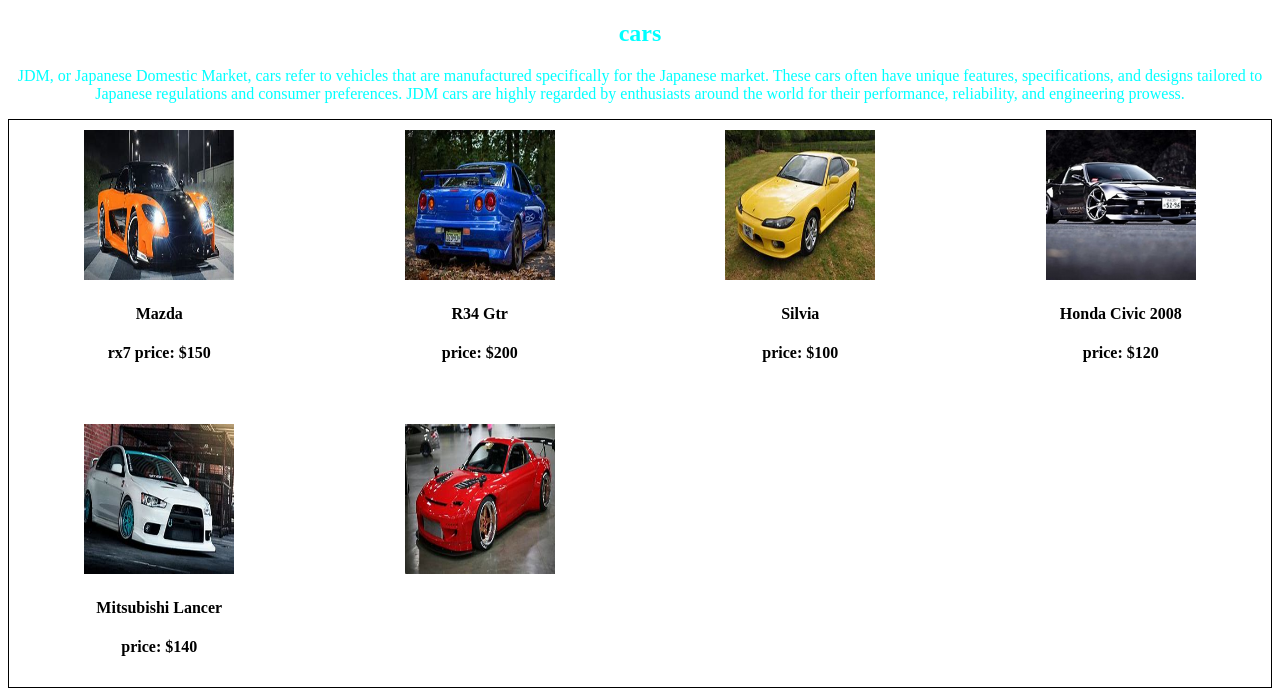
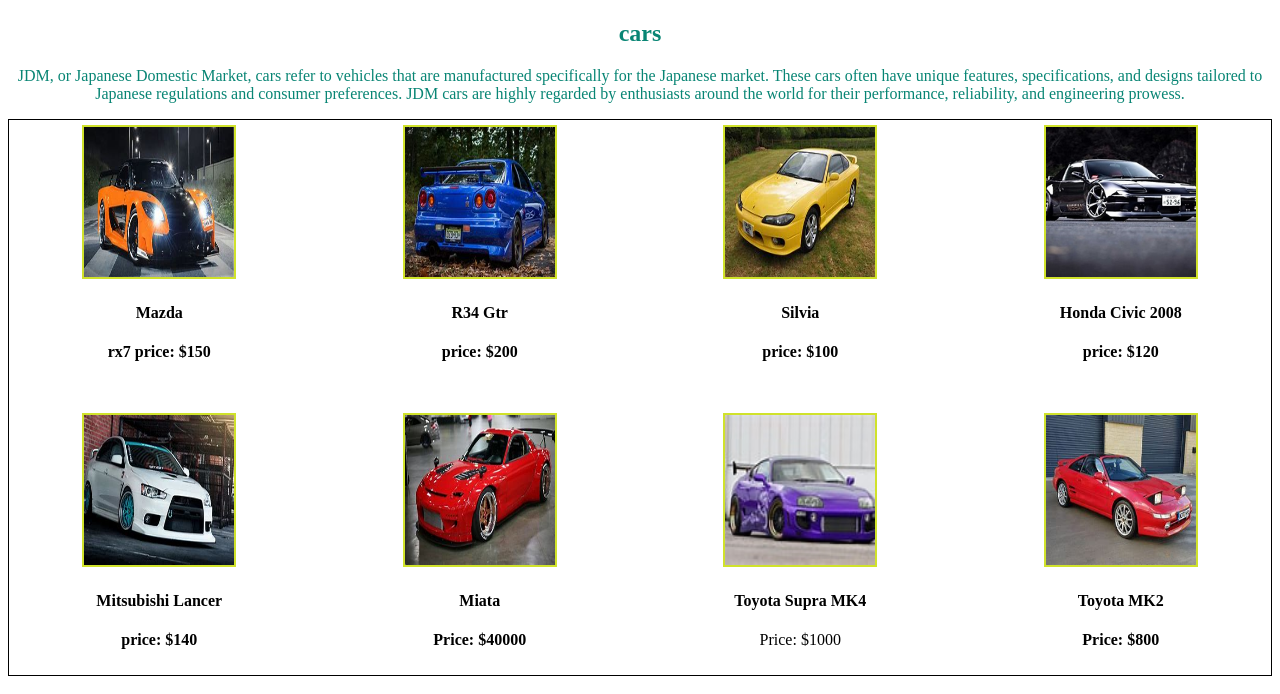
Before and after one commit to Rehanmominn/new-cars-task, a plain HTML site: page project.html in a window 1280 px wide. Drawn offline with Linux system fonts and the light colour scheme.

Commit message:
media query completed

```diff
--- a/project.css
+++ b/project.css
@@ -1,6 +1,6 @@
 .head{
     text-align: center;
-    color: aqua;
+    color: rgb(8, 133, 116);
 }
 .main2{
     border: 1px solid black;
@@ -10,29 +10,29 @@
     text-align: center;
 }
 .div1{
-    margin: 10px;
+    margin: 5px;
 }
 
 .a{
     width: 150px;
     height: 150px;
+    border: 2px solid rgb(208, 226, 43);
 }
-.b{
-    width: 150px;
-    height: 150px;
+@media only screen and (max-width: 600px){
+    .main2{
+        display: grid;
+        grid-template-columns: auto auto;
+    }
 }
-c.{
-    height: 150px;
-
+@media only screen and (min-width: 600px){
+.main2{
+    display: grid;
+    grid-template-columns: auto auto auto;
 }
-d.{
-    height: 150px;
-    width: 150px;
 }
-
-/* @media only screen and (min-width: 1000px){
-    .div0{
-    border: 1px solid black;
-    display: grid;
-    grid-template-columns: auto auto auto auto;
-}} */
+@media only screen and (min-width: 1000px){
+    .main2{
+        display: grid;
+        grid-template-columns: auto auto auto auto;
+    }
+}
--- a/project.html
+++ b/project.html
@@ -26,7 +26,9 @@
                 2008</h4> <h4>price: $120</h4></div>
             <div class="div1"><img class="a" src="assetsofproject/mitsubishi.jpg"><h4>Mitsubishi
                 Lancer</h4> <h4>price: $140</h4></div>
-                <div class="div1"><img class="a" src="assetsofproject/miata.jpg"</div>
+                <div class="div1"><img class="a" src="assetsofproject/miata.jpg"><h4>Miata</h4><h4>Price: $40000</h4></div>
+                    <div class="div1"><img class="a" src="assetsofproject/supra.jpg"><h4>Toyota Supra MK4</h4><h4></h4>Price: $1000</h4></></div>
+                    <div class="div1"><img class="a" src="assetsofproject/mk2.jpg"><h4>Toyota MK2</h4><h4>Price: $800</h4></div>
             </div>
     </section>
 
```
